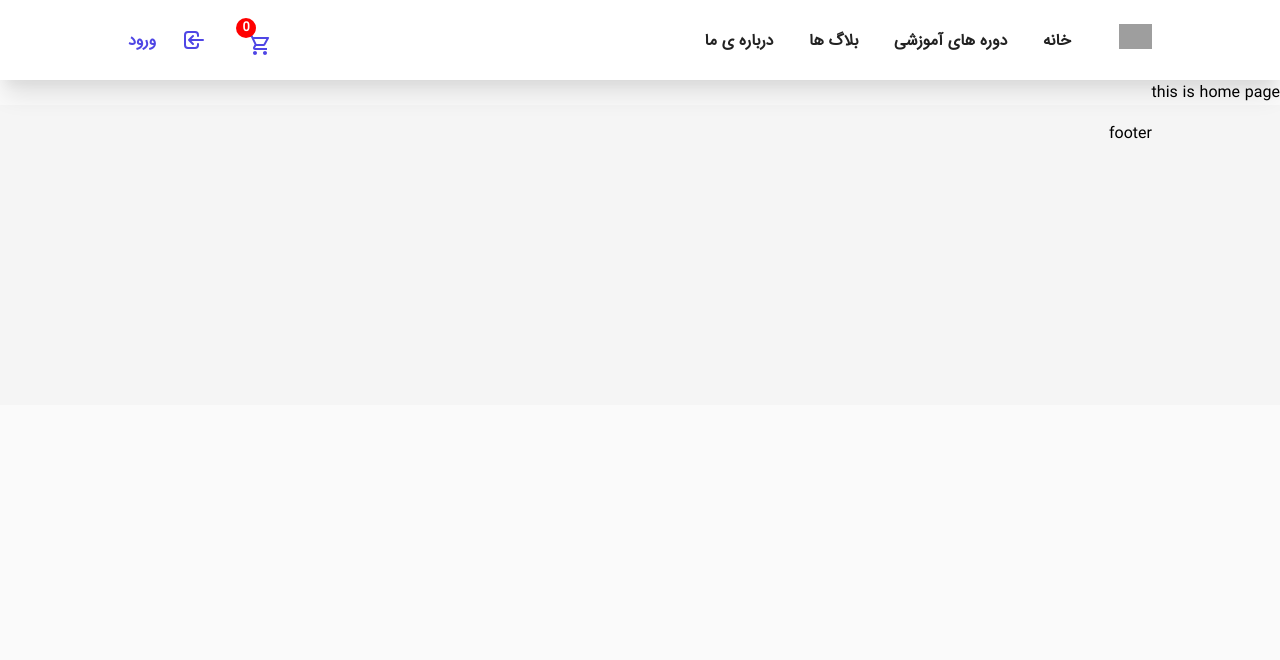
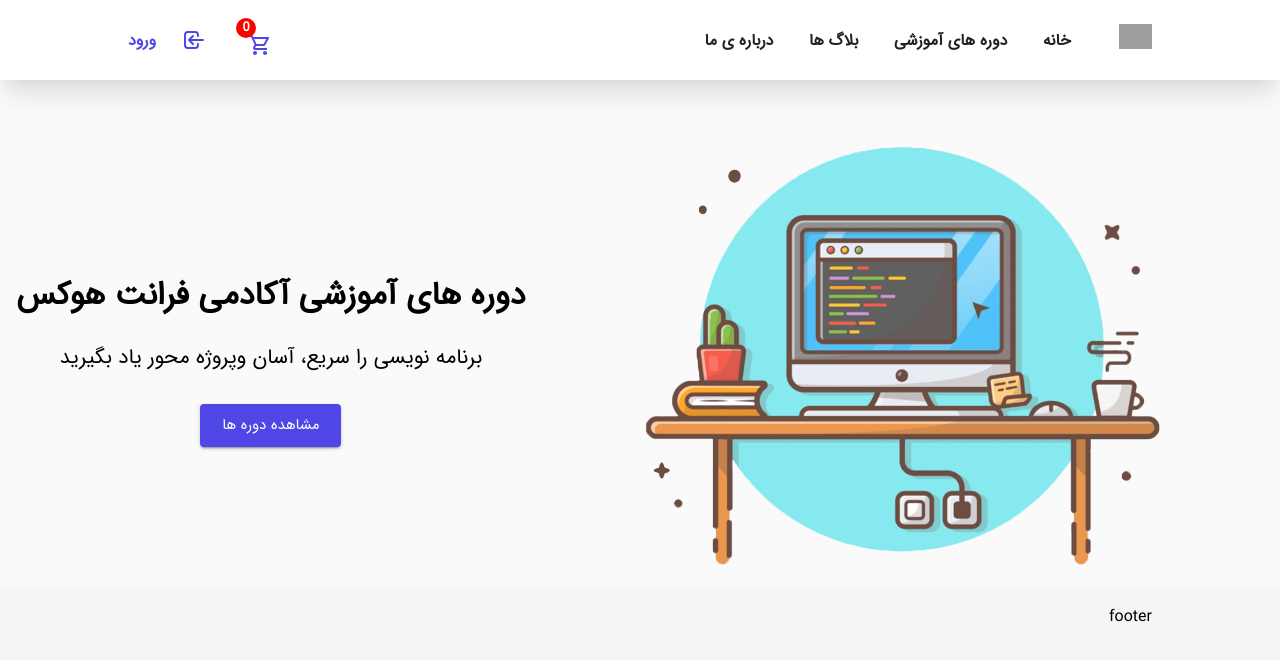
Before and after one commit to vafa2020/store-redux, a React (Create React App) app: page / in a window 1280 px wide. Shown: the top 660 px of the page. Built offline with nearby package versions, Linux system fonts and the light colour scheme; grey boxes are pictures that could not be loaded.

Commit message:
compelete mainTop project

```diff
--- a/src/App.js
+++ b/src/App.js
@@ -7,6 +7,19 @@ import { store } from "./redux/store";
 
 const theme = createTheme({
   direction: "rtl",
+  typography: {
+    fontFamily: "IRANSans",
+  },
+  palette: {
+    primary: {
+      // Purple and green play nicely together.
+      main: "#4f46e5",
+    },
+    secondary: {
+      // This is green.A700 as hex.
+      main: "#f5f3ff",
+    },
+  },
 });
 
 function App() {
--- /dev/null
+++ b/src/component/mainTop/Maintop.js
@@ -0,0 +1,21 @@
+import classes from "./Maintop.module.scss";
+import Banner from "../../img/banner.png";
+import { Button } from "@mui/material";
+const Maintop = () => {
+  return (
+    <div className={classes.mainTop}>
+      <span>
+        <img className={classes.banner} src={Banner} alt="banner" />
+      </span>
+      <div className={classes.textBanner}>
+        <h1>دوره های آموزشی آکادمی فرانت هوکس</h1>
+        <p>برنامه نویسی را سریع، آسان وپروژه محور یاد بگیرید</p>
+        <Button size="large" variant="contained">
+          مشاهده دوره ها
+        </Button>
+      </div>
+    </div>
+  );
+};
+
+export default Maintop;
--- /dev/null
+++ b/src/component/mainTop/Maintop.module.scss
@@ -0,0 +1,21 @@
+@import "../../configStyle/index.scss";
+.mainTop {
+  display: flex;
+  align-items: center;
+  justify-content: space-evenly;
+  width: 100%;
+
+  .banner {
+    height: 450px;
+  }
+  .textBanner {
+    display: flex;
+    flex-direction: column;
+    align-items: center;
+
+    p {
+      margin: 20px 0 30px 0;
+      font-size: 1.3rem;
+    }
+  }
+}
--- a/src/pages/home/Homepage.js
+++ b/src/pages/home/Homepage.js
@@ -1,7 +1,15 @@
+import classes from "./Homepage.module.scss";
+import Maintop from "../../component/mainTop/Maintop";
 import Layout from "../../layout/Layout";
 
 const Homepage = () => {
-  return <Layout>this is home page</Layout>;
+  return (
+    <Layout>
+      <main className={classes.main}>
+        <Maintop />
+      </main>
+    </Layout>
+  );
 };
 
 export default Homepage;
--- a/src/pages/home/Homepage.module.scss
+++ b/src/pages/home/Homepage.module.scss
@@ -1 +1,8 @@
 @import "../../configStyle/index.scss";
+
+.main {
+  display: flex;
+  align-items: center;
+  justify-content: center;
+  margin-top: 50px;
+}
```
Also changed, not shown: src/img/banner.png (added).
